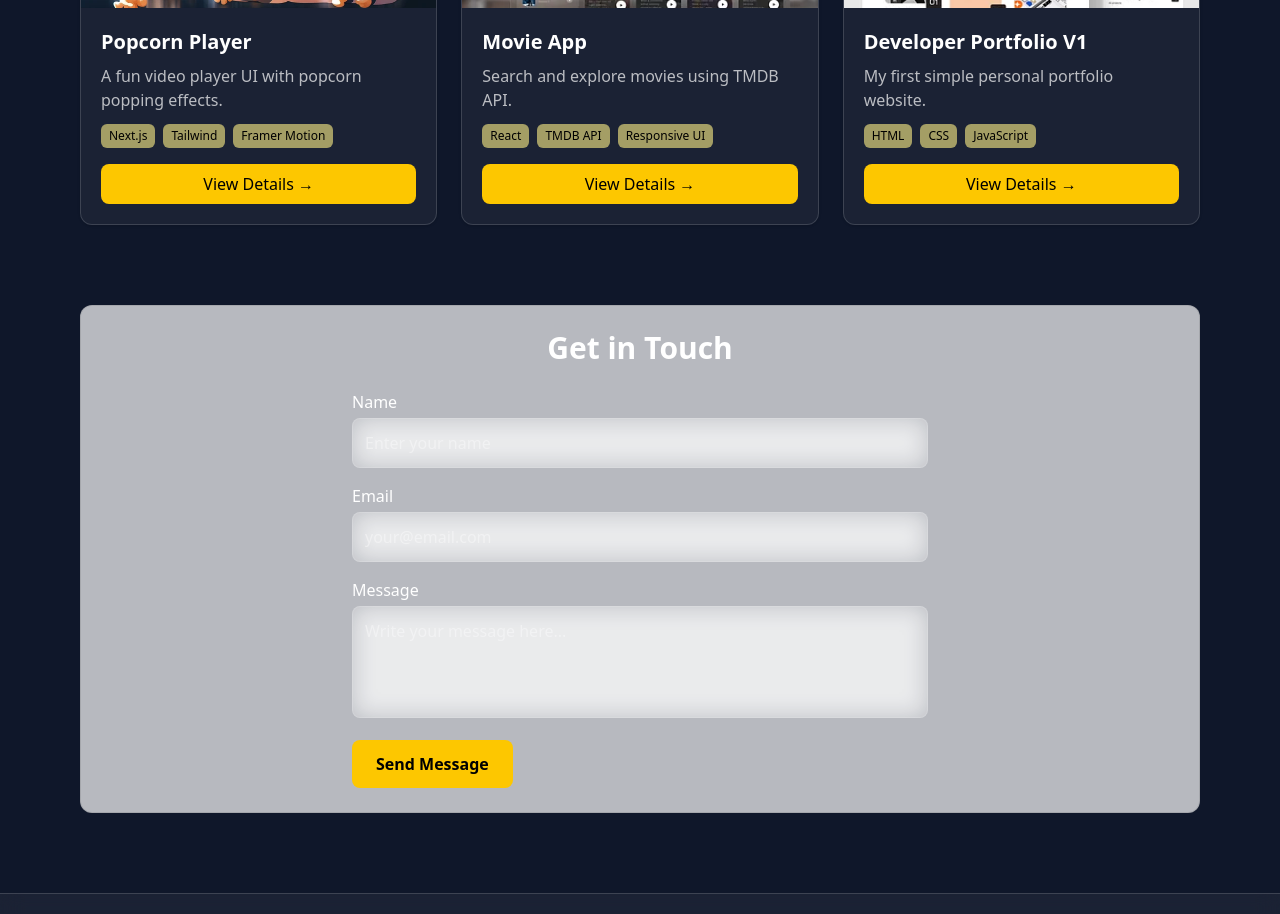
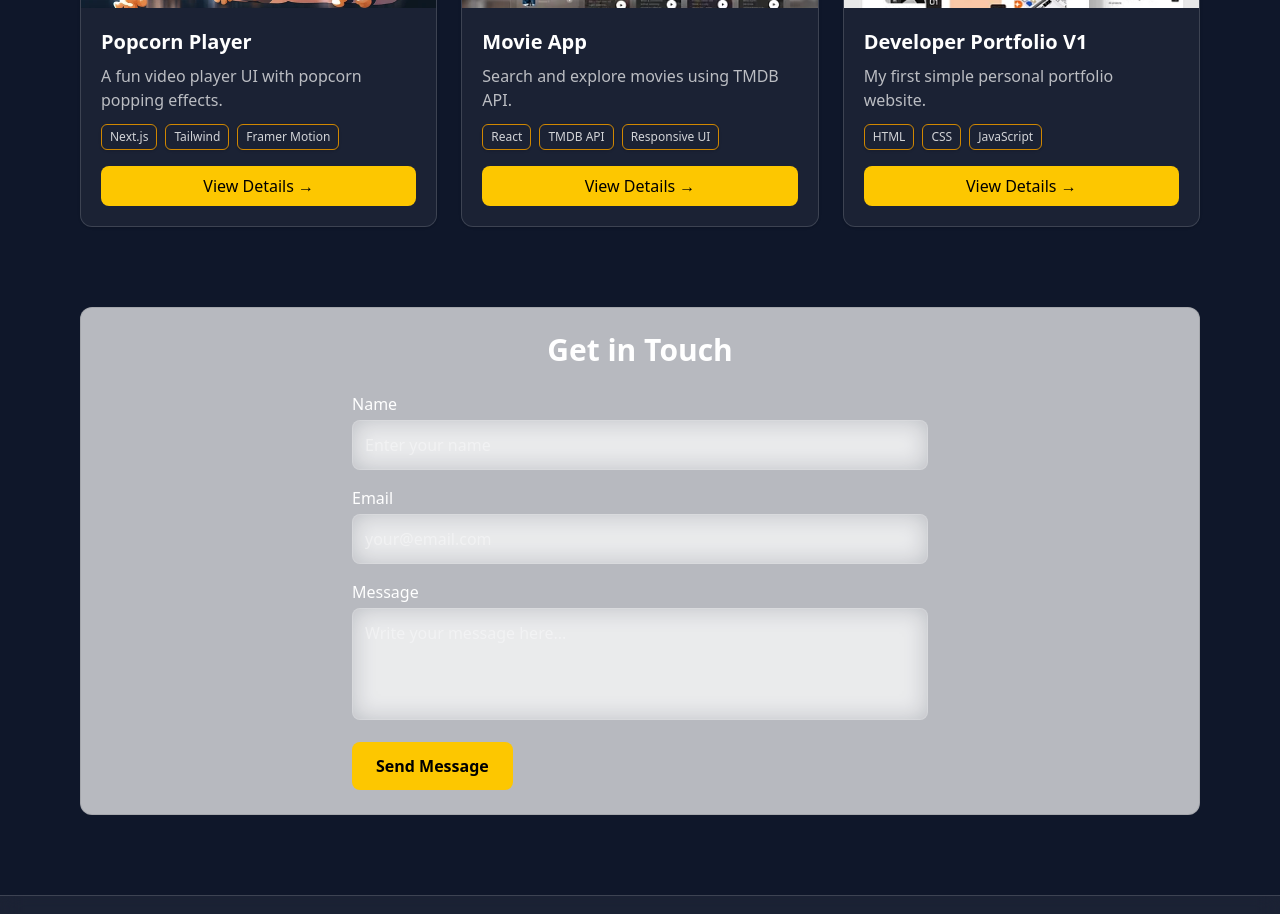
Before and after one commit to praveen011-dev/Popcorn-Portfolio, a Next.js app: page / in a window 1280 px wide. Shown: the part 1560-2474 px from the top of the page. Built offline with nearby package versions, Linux system fonts and the light colour scheme.

Commit message:
fix the tech-stack tags ui

```diff
--- a/app/globals.css
+++ b/app/globals.css
@@ -20,3 +20,11 @@ body {
   background: var(--bg);
   color: var(--text);
 }
+
+html {
+  color-scheme: light !important;
+}
+
+html.dark {
+  color-scheme: dark !important;
+}
--- a/components/ProjectCard.tsx
+++ b/components/ProjectCard.tsx
@@ -48,10 +48,7 @@ export default function ProjectCard({ project }: Props) {
             <span
               key={t}
               className="
-                px-2 py-1 text-xs rounded-md
-                bg-yellow-200/60 text-black
-                dark:bg-yellow-300/20 dark:text-yellow-200
-              "
+                  relative z-[10] px-2 py-1 text-xs rounded-md font-medium  text-[var(--text)]/80 border border-yellow-600 shadow-sm  "
             >
               {t}
             </span>
```
